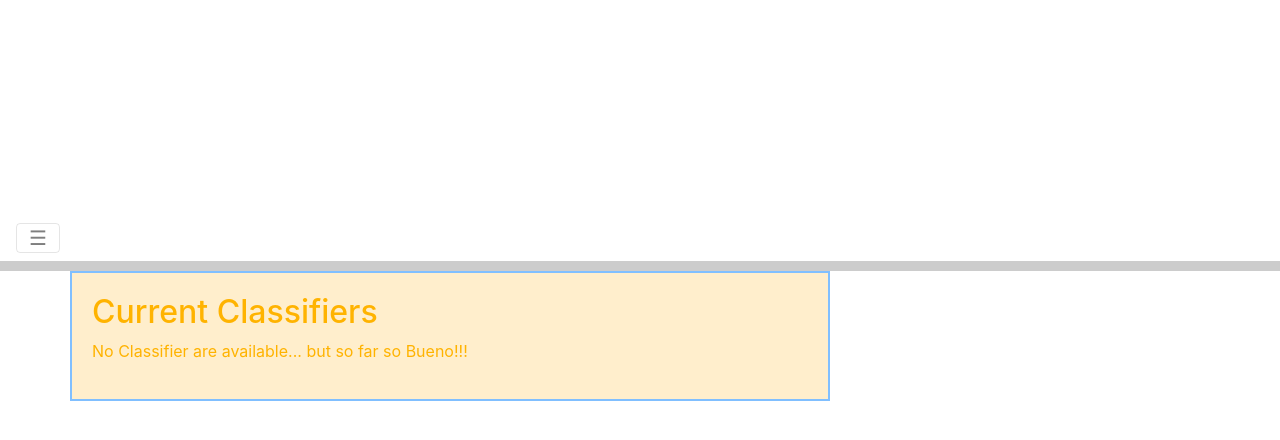
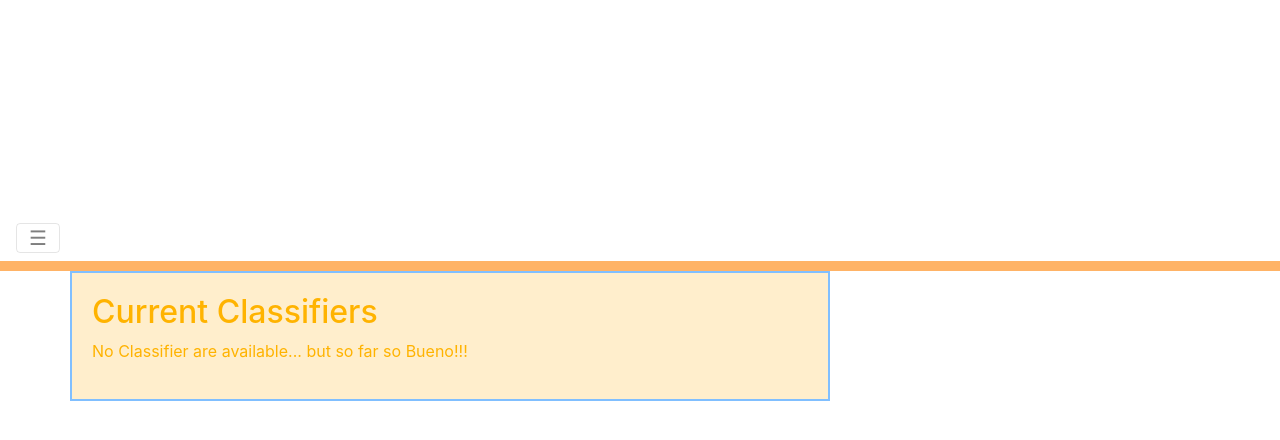
Before and after one commit to text-classifier-django/text-classifier-django, a Django app: page / in a window 1280 px wide. Shown: the top 440 px of the page. Run offline with Django 3.2, Linux system fonts and the light colour scheme; data that the repository does not hold is empty; parts of the project's set-up code (start-up, migrations or seed data) failed here and were passed over; some libraries are stand-ins or nearby versions.

Commit message:
Updated CSS

```diff
--- a/bananasorter/static/bananasorter/style.css
+++ b/bananasorter/static/bananasorter/style.css
@@ -30,7 +30,7 @@ body {
 nav.navbar.navbar-fixed-top.navbar-light.bg-faded {
     background-color: #fff;
     color: #000;
-    border-bottom: 10px solid #ccc;
+    border-bottom: 10px solid #ffb366;
 
 }
 
@@ -76,3 +76,7 @@ ul.nav.navbar-nav {
     width: 20%;
     vertical-align: bottom;
 }
+
+.navbar-light .navbar-nav .nav-link {
+    color: #ffb366;
+}
```
